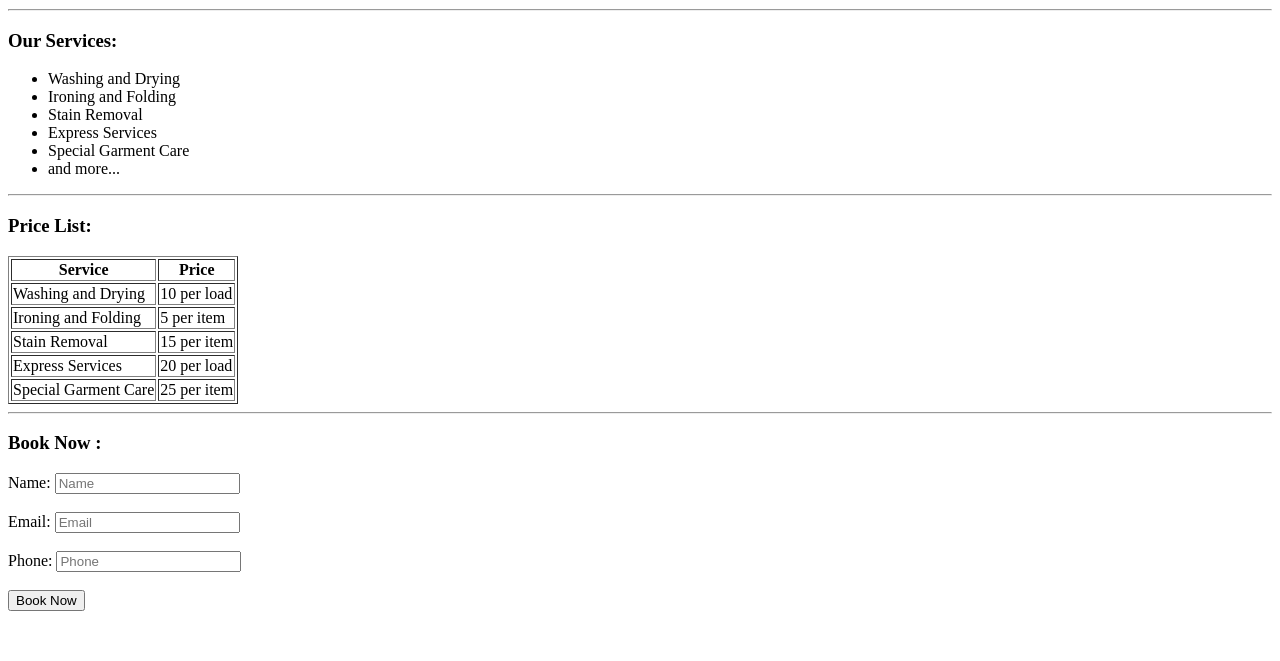
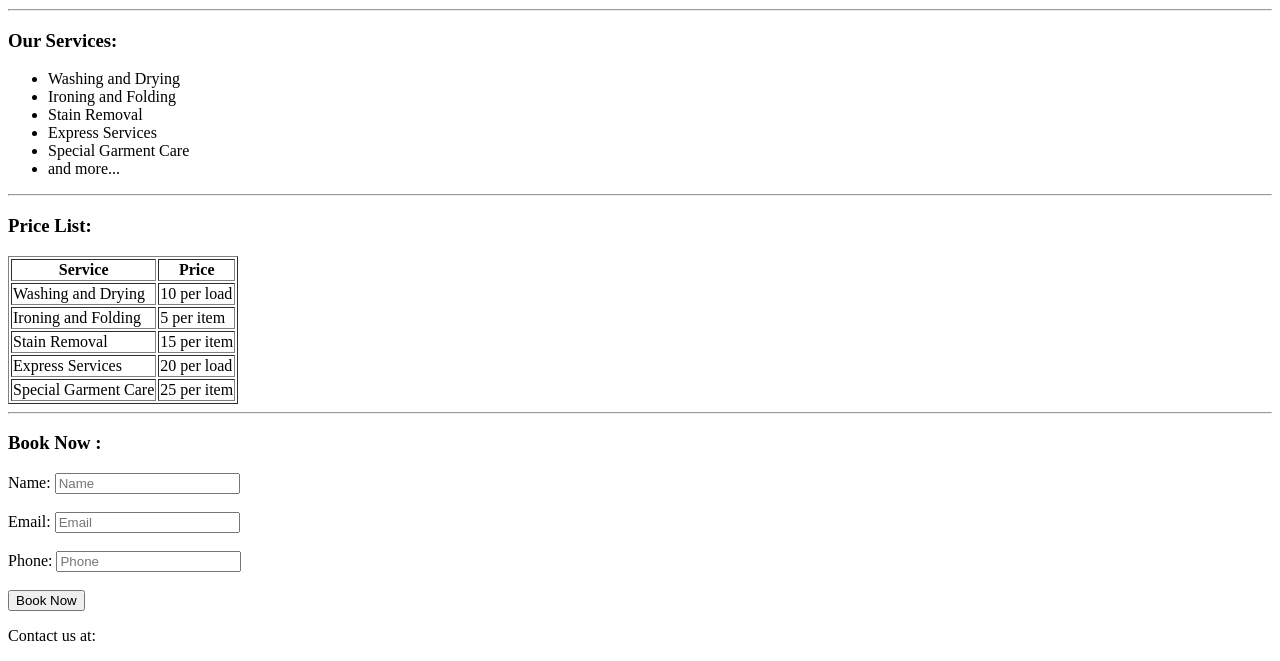
Before and after one commit to r3760436-collab/Laundry-Mart, a plain HTML site: page index.html in a window 1280 px wide. Shown: the part 484-1145 px from the top of the page. Before the commit the page ends 1103 px from the top, so only its background shows below. Drawn offline with Linux system fonts and the light colour scheme.

Commit message:
Add footer with contact details
Added footer with contact information.

```diff
--- a/index.html
+++ b/index.html
@@ -75,6 +75,8 @@
         </form>
 
     </main>
-
+    <footer>
+        <p>Contact us at: <a href = "mailto:info@laundrymart.com>info@laundrymart.com</a></p>
+    </footer>
 </body>
 </html>
```
